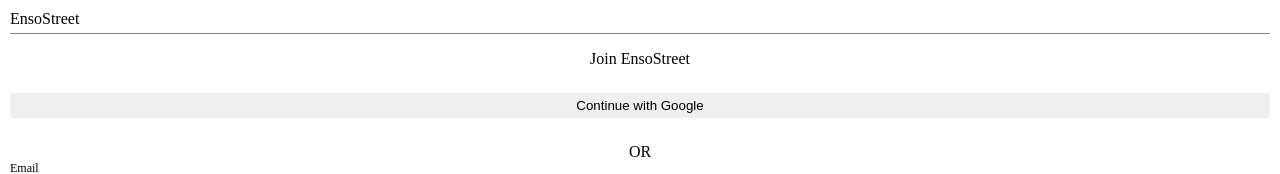
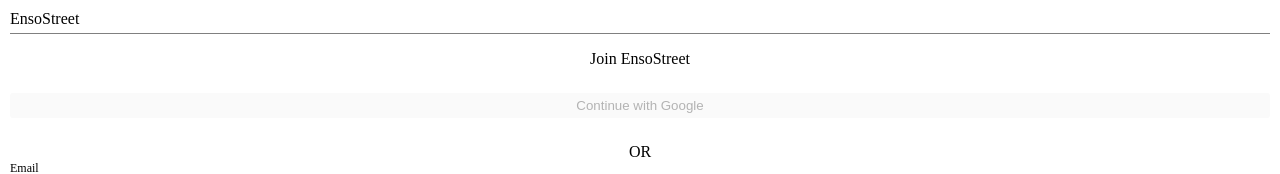
Before and after one commit to liquidMocha/enso-street, a React (Create React App) app: page /login in a window 1280 px wide. Shown: the top 174 px of the page. Built offline with nearby package versions, Linux system fonts and the light colour scheme; no server answers.

Commit message:
Try to fix Google signon button

```diff
--- a/src/OAuthButtons.js
+++ b/src/OAuthButtons.js
@@ -36,8 +36,8 @@ const OAuthButtons = () => {
                 onSuccess={onGoogleSignIn}
                 onFailure={onGoogleSignInFailure}
                 cookiePolicy={'single_host_origin'}
-                render={_ => (
-                    <button>Continue with Google</button>
+                render={renderProps => (
+                    <button onClick={renderProps.onClick} disabled={renderProps.disabled}>Continue with Google</button>
                 )}
             />
             {loggedInUser ? loggedInUser : null}
```
